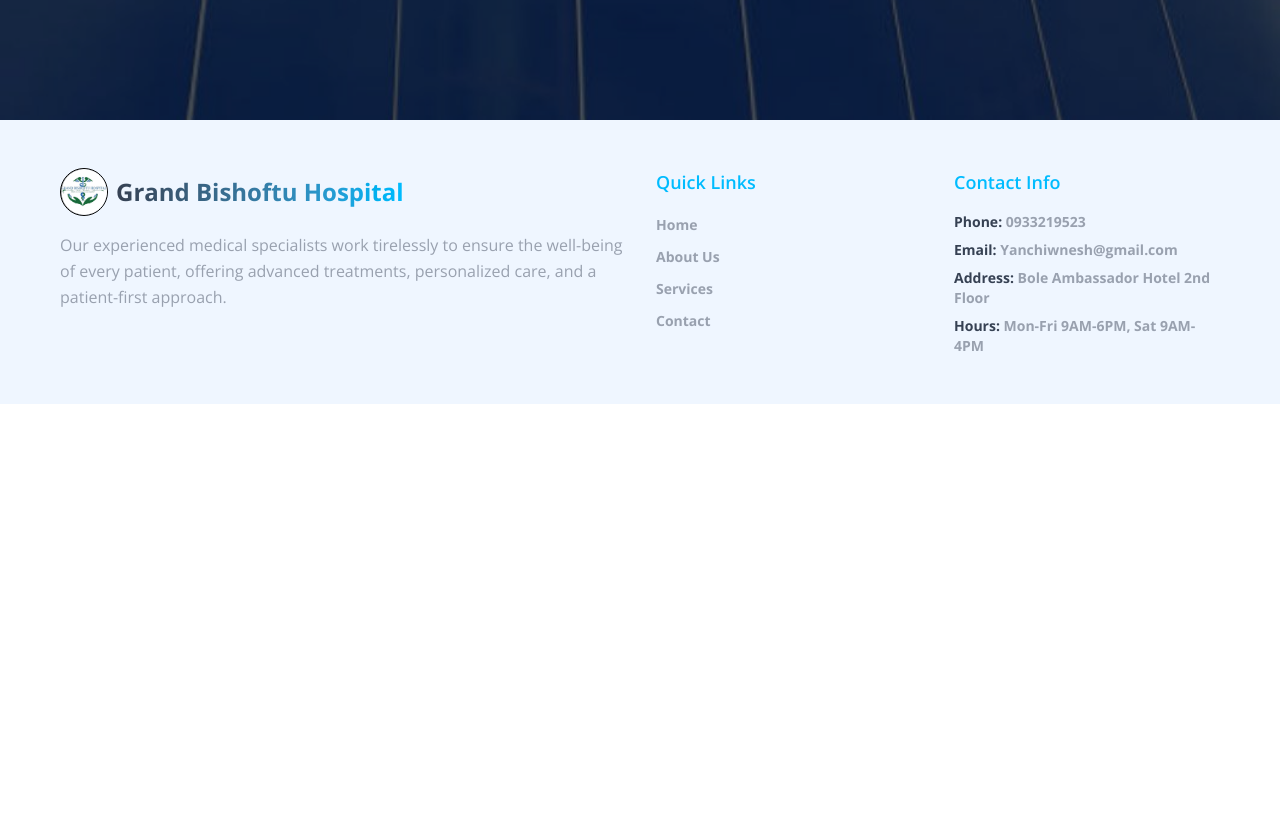
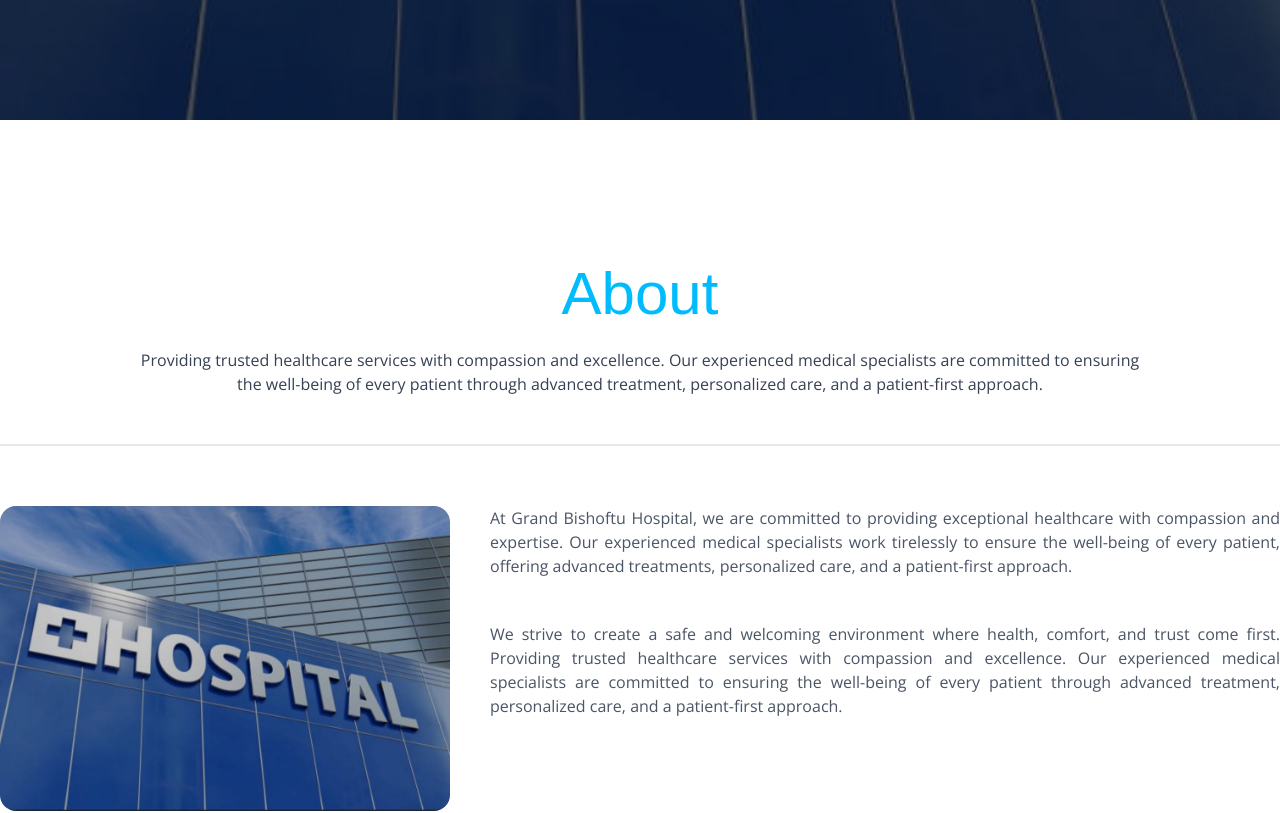
Before and after one commit to Tsedniya/Grand_Bishoftu_Hospital, a React (Vite) app in the folder myapp/: page / in a window 1280 px wide. Shown: the part 680-1493 px from the top of the page. Before the commit the page ends 1084 px from the top, so only its background shows below. Built offline with nearby package versions, Linux system fonts and the light colour scheme.

Commit message:
frontend:home

```diff
--- a/myapp/src/components/Footer.jsx
+++ b/myapp/src/components/Footer.jsx
@@ -19,7 +19,7 @@ const Footer = () => {
                       Grand Bishoftu Hospital
                   </span>
                 </div>
-                <p className="text-gray-400 leading-relaxed mb-4">
+                <p className="text-gray-700 leading-relaxed mb-4 font-bold">
                    Our experienced medical specialists work tirelessly to ensure the well-being of every patient, offering advanced treatments, personalized care, and a patient-first approach.
                 </p>
               </div>
@@ -30,7 +30,7 @@ const Footer = () => {
               <li>
                 <button
                   onClick={() => goTo("/")}
-                  className="text-gray-400 font-bold hover:text-sky-400 transition-colors text-sm"
+                  className="text-gray-700 font-bold hover:text-sky-400 transition-colors text-sm"
                 >
                   Home
                 </button>
@@ -38,7 +38,7 @@ const Footer = () => {
               <li>
                 <button
                   onClick={() => goTo("/about")}
-                  className="text-gray-400 font-bold hover:text-sky-400 transition-colors text-sm"
+                  className="text-gray-700 font-bold hover:text-sky-400 transition-colors text-sm"
                 >
                   About Us
                 </button>
@@ -46,7 +46,7 @@ const Footer = () => {
               <li>
                 <button
                   onClick={() => goTo("/services")}
-                  className="text-gray-400 font-bold hover:text-sky-400 transition-colors text-sm"
+                  className="text-gray-700 font-bold hover:text-sky-400 transition-colors text-sm"
                 >
                   Services
                 </button>
@@ -54,7 +54,7 @@ const Footer = () => {
               <li>
                 <button
                   onClick={() => goTo("/contact")}
-                  className="text-gray-400 hover:text-sky-400 transition-colors font-bold text-sm"
+                  className="text-gray-700 hover:text-sky-400 transition-colors font-bold text-sm"
                 >
                   Contact
                 </button>
--- a/myapp/src/pages/Home.jsx
+++ b/myapp/src/pages/Home.jsx
@@ -1,10 +1,12 @@
 import React from 'react'
 import Hero from '../components/Hero'
+import TitleAbout from '../components/TitleAbout'
 
 const Home = () => {
   return (
     <div>
       <Hero/>
+      <TitleAbout/>
     </div>
   )
 }
```
